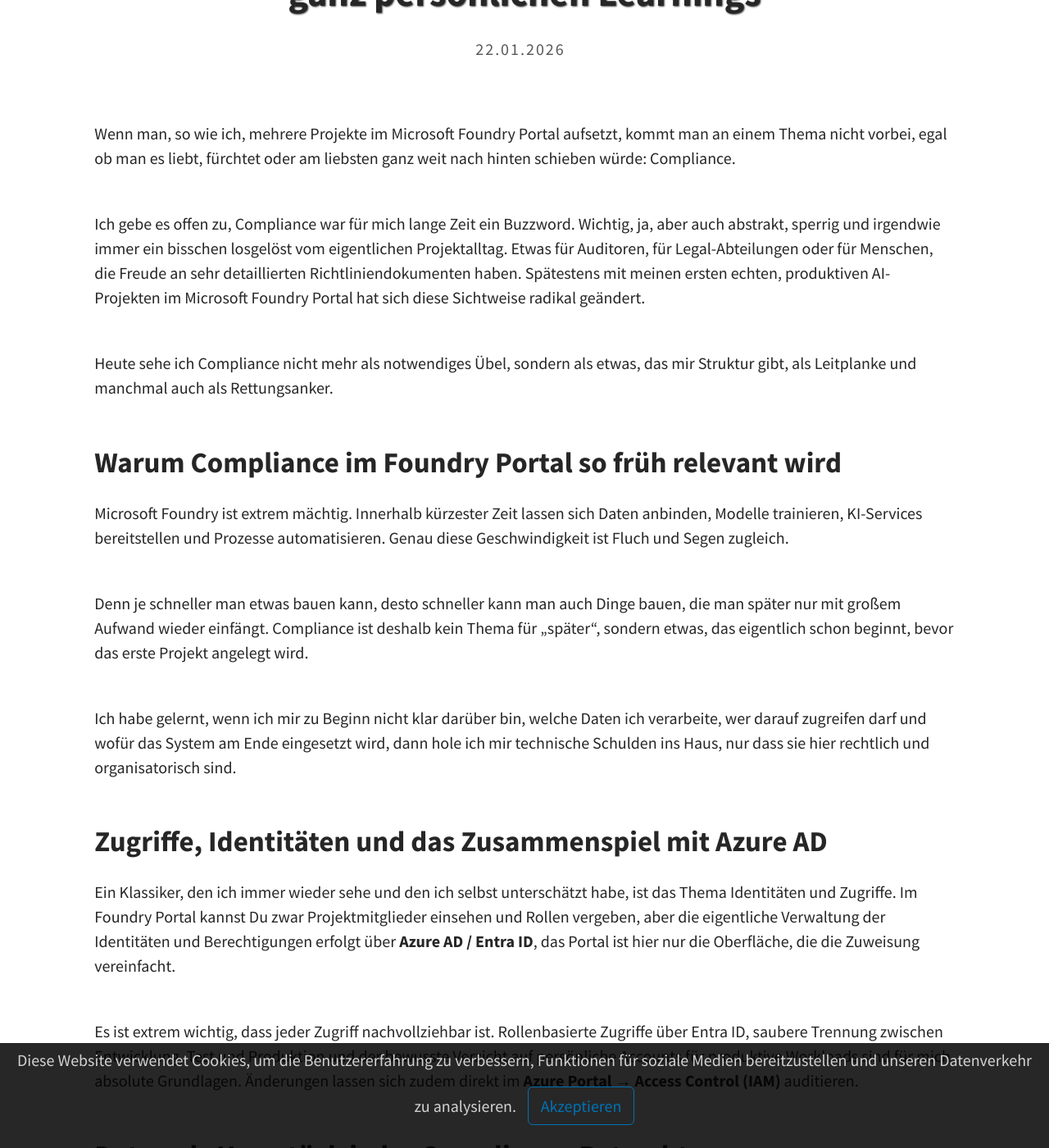
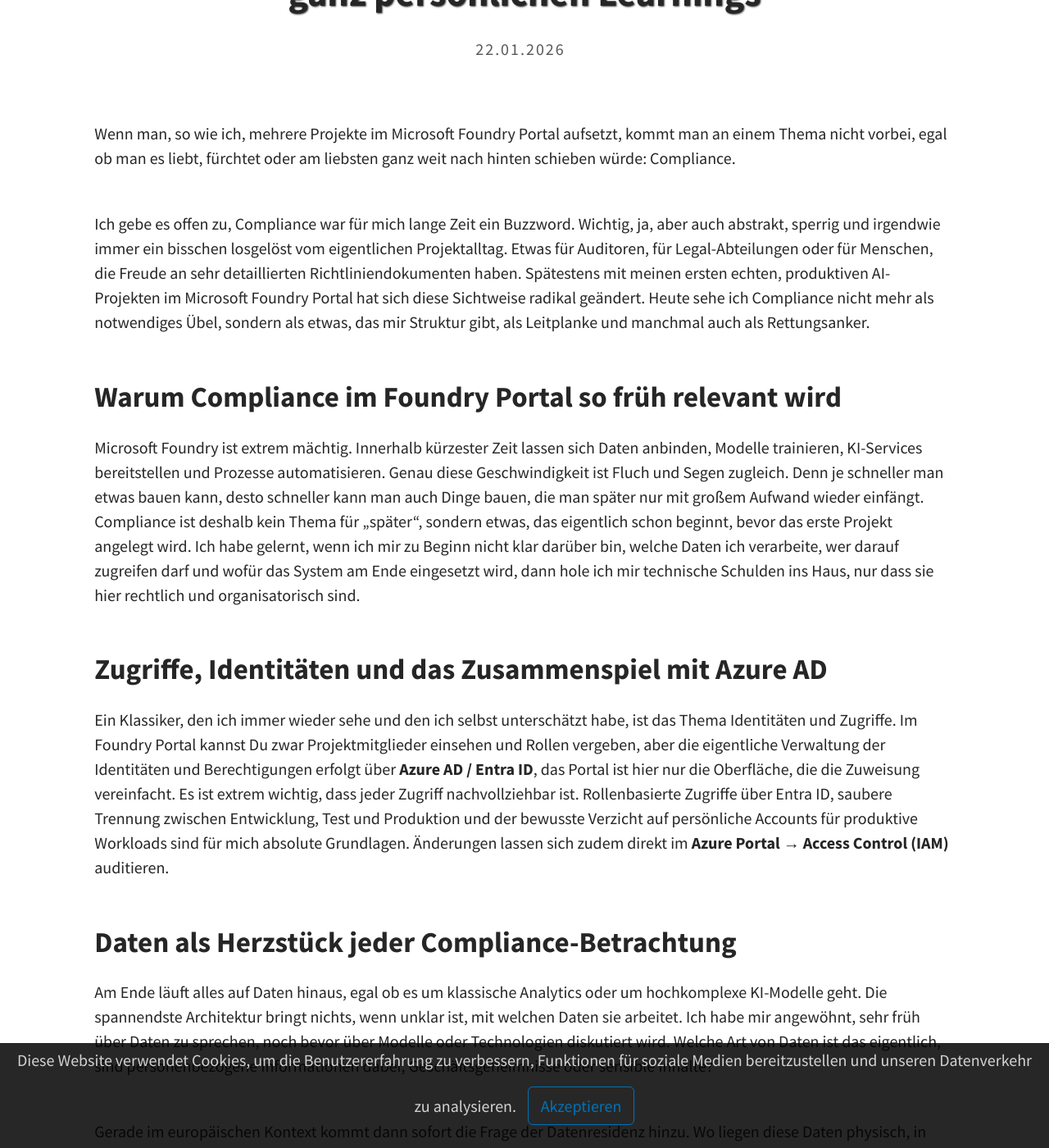
Before and after one commit to joriskahle007/joriskahle007.github.io, a Jekyll site: the page built from _posts/2026-01-22-Compliance.md, in a window 1280 px wide and 1400 px high, scrolled down 255 px. Shown: the whole window at 82% size. Built offline with Jekyll 4.4.1, drawn with Linux system fonts in a browser that asks for light colours; a script that is not in the unit is left out; some of the changed text lies outside the part shown.

Commit message:
Update 2026-01-22-Compliance.md

```diff
--- a/_posts/2026-01-22-Compliance.md
+++ b/_posts/2026-01-22-Compliance.md
@@ -6,33 +6,22 @@
 
 Wenn man, so wie ich, mehrere Projekte im Microsoft Foundry Portal aufsetzt, kommt man an einem Thema nicht vorbei, egal ob man es liebt, fürchtet oder am liebsten ganz weit nach hinten schieben würde: Compliance.<br><br>
 
-Ich gebe es offen zu, Compliance war für mich lange Zeit ein Buzzword. Wichtig, ja, aber auch abstrakt, sperrig und irgendwie immer ein bisschen losgelöst vom eigentlichen Projektalltag. Etwas für Auditoren, für Legal-Abteilungen oder für Menschen, die Freude an sehr detaillierten Richtliniendokumenten haben. Spätestens mit meinen ersten echten, produktiven AI-Projekten im Microsoft Foundry Portal hat sich diese Sichtweise radikal geändert.<br><br>
-
-Heute sehe ich Compliance nicht mehr als notwendiges Übel, sondern als etwas, das mir Struktur gibt, als Leitplanke und manchmal auch als Rettungsanker.<br><br>
+Ich gebe es offen zu, Compliance war für mich lange Zeit ein Buzzword. Wichtig, ja, aber auch abstrakt, sperrig und irgendwie immer ein bisschen losgelöst vom eigentlichen Projektalltag. Etwas für Auditoren, für Legal-Abteilungen oder für Menschen, die Freude an sehr detaillierten Richtliniendokumenten haben. Spätestens mit meinen ersten echten, produktiven AI-Projekten im Microsoft Foundry Portal hat sich diese Sichtweise radikal geändert. Heute sehe ich Compliance nicht mehr als notwendiges Übel, sondern als etwas, das mir Struktur gibt, als Leitplanke und manchmal auch als Rettungsanker.<br><br>
 
 ## Warum Compliance im Foundry Portal so früh relevant wird
 
-Microsoft Foundry ist extrem mächtig. Innerhalb kürzester Zeit lassen sich Daten anbinden, Modelle trainieren, KI-Services bereitstellen und Prozesse automatisieren. Genau diese Geschwindigkeit ist Fluch und Segen zugleich.<br><br>
-
-Denn je schneller man etwas bauen kann, desto schneller kann man auch Dinge bauen, die man später nur mit großem Aufwand wieder einfängt. Compliance ist deshalb kein Thema für „später“, sondern etwas, das eigentlich schon beginnt, bevor das erste Projekt angelegt wird.<br><br>
-
-Ich habe gelernt, wenn ich mir zu Beginn nicht klar darüber bin, welche Daten ich verarbeite, wer darauf zugreifen darf und wofür das System am Ende eingesetzt wird, dann hole ich mir technische Schulden ins Haus, nur dass sie hier rechtlich und organisatorisch sind.<br><br>
+Microsoft Foundry ist extrem mächtig. Innerhalb kürzester Zeit lassen sich Daten anbinden, Modelle trainieren, KI-Services bereitstellen und Prozesse automatisieren. Genau diese Geschwindigkeit ist Fluch und Segen zugleich.
+Denn je schneller man etwas bauen kann, desto schneller kann man auch Dinge bauen, die man später nur mit großem Aufwand wieder einfängt. Compliance ist deshalb kein Thema für „später“, sondern etwas, das eigentlich schon beginnt, bevor das erste Projekt angelegt wird. Ich habe gelernt, wenn ich mir zu Beginn nicht klar darüber bin, welche Daten ich verarbeite, wer darauf zugreifen darf und wofür das System am Ende eingesetzt wird, dann hole ich mir technische Schulden ins Haus, nur dass sie hier rechtlich und organisatorisch sind.<br><br>
 
 ## Zugriffe, Identitäten und das Zusammenspiel mit Azure AD
 
-Ein Klassiker, den ich immer wieder sehe und den ich selbst unterschätzt habe, ist das Thema Identitäten und Zugriffe. Im Foundry Portal kannst Du zwar Projektmitglieder einsehen und Rollen vergeben, aber die eigentliche Verwaltung der Identitäten und Berechtigungen erfolgt über **Azure AD / Entra ID**, das Portal ist hier nur die Oberfläche, die die Zuweisung vereinfacht.<br><br>
-
-Es ist extrem wichtig, dass jeder Zugriff nachvollziehbar ist. Rollenbasierte Zugriffe über Entra ID, saubere Trennung zwischen Entwicklung, Test und Produktion und der bewusste Verzicht auf persönliche Accounts für produktive Workloads sind für mich absolute Grundlagen. Änderungen lassen sich zudem direkt im **Azure Portal → Access Control (IAM)** auditieren.<br><br>
+Ein Klassiker, den ich immer wieder sehe und den ich selbst unterschätzt habe, ist das Thema Identitäten und Zugriffe. Im Foundry Portal kannst Du zwar Projektmitglieder einsehen und Rollen vergeben, aber die eigentliche Verwaltung der Identitäten und Berechtigungen erfolgt über **Azure AD / Entra ID**, das Portal ist hier nur die Oberfläche, die die Zuweisung vereinfacht. Es ist extrem wichtig, dass jeder Zugriff nachvollziehbar ist. Rollenbasierte Zugriffe über Entra ID, saubere Trennung zwischen Entwicklung, Test und Produktion und der bewusste Verzicht auf persönliche Accounts für produktive Workloads sind für mich absolute Grundlagen. Änderungen lassen sich zudem direkt im **Azure Portal → Access Control (IAM)** auditieren.<br><br>
 
 ## Daten als Herzstück jeder Compliance-Betrachtung
 
-Am Ende läuft alles auf Daten hinaus, egal ob es um klassische Analytics oder um hochkomplexe KI-Modelle geht. Die spannendste Architektur bringt nichts, wenn unklar ist, mit welchen Daten sie arbeitet.<br><br>
+Am Ende läuft alles auf Daten hinaus, egal ob es um klassische Analytics oder um hochkomplexe KI-Modelle geht. Die spannendste Architektur bringt nichts, wenn unklar ist, mit welchen Daten sie arbeitet. Ich habe mir angewöhnt, sehr früh über Daten zu sprechen, noch bevor über Modelle oder Technologien diskutiert wird. Welche Art von Daten ist das eigentlich, sind personenbezogene Informationen dabei, Geschäftsgeheimnisse oder sensible Inhalte?<br><br>
 
-Ich habe mir angewöhnt, sehr früh über Daten zu sprechen, noch bevor über Modelle oder Technologien diskutiert wird. Welche Art von Daten ist das eigentlich, sind personenbezogene Informationen dabei, Geschäftsgeheimnisse oder sensible Inhalte?<br><br>
-
-Gerade im europäischen Kontext kommt dann sofort die Frage der Datenresidenz hinzu. Wo liegen diese Daten physisch, in welcher Region und welche Services greifen darauf zu? Hier kommt **Microsoft Purview** ins Spiel, mit Purview kannst Du Daten klassifizieren, Data Lineage verfolgen und sicherstellen, dass Du die Compliance-Regeln einhältst. Es hilft enorm, um Transparenz über Datenflüsse und Risiken zu gewinnen.<br><br>
-
-Ein weiterer Punkt, den ich früher unterschätzt habe, ist Nachvollziehbarkeit. Logging klingt langweilig, bis man es braucht. Spätestens wenn jemand fragt, wer wann welche Daten genutzt oder welches Modell trainiert hat, wird klar, wie wichtig saubere Protokollierung ist.<br><br>
+Gerade im europäischen Kontext kommt dann sofort die Frage der Datenresidenz hinzu. Wo liegen diese Daten physisch, in welcher Region und welche Services greifen darauf zu? Hier kommt **Microsoft Purview** ins Spiel, mit Purview kannst Du Daten klassifizieren, Data Lineage verfolgen und sicherstellen, dass Du die Compliance-Regeln einhältst. Es hilft enorm, um Transparenz über Datenflüsse und Risiken zu gewinnen. Ein weiterer Punkt, den ich früher unterschätzt habe, ist Nachvollziehbarkeit. Logging klingt langweilig, bis man es braucht. Spätestens wenn jemand fragt, wer wann welche Daten genutzt oder welches Modell trainiert hat, wird klar, wie wichtig saubere Protokollierung ist.<br><br>
 
 ## Sicherheit und Schutzmaßnahmen
 
@@ -40,19 +29,11 @@
 
 ## KI verändert die Compliance-Fragestellung grundlegend
 
-Sobald KI ins Spiel kommt, verschiebt sich die Diskussion. Es geht nicht mehr nur darum, wer auf Daten zugreift, sondern auch darum, was Systeme selbstständig daraus machen.<br><br>
-
-Ich frage mich bei AI-Projekten im Foundry Portal inzwischen immer, können wir erklären, wie ein Modell zu seinen Ergebnissen kommt, ist dokumentiert, wofür es eingesetzt werden darf und wofür ausdrücklich nicht, und haben wir Mechanismen, um Fehlverhalten, Bias oder Missbrauch zumindest zu erkennen?<br><br>
-
-Je autonomer ein System wird, desto wichtiger werden klare Leitplanken. Nicht, weil man Innovation bremsen will, sondern weil man sie kontrollierbar halten muss.<br><br>
+Sobald KI ins Spiel kommt, verschiebt sich die Diskussion. Es geht nicht mehr nur darum, wer auf Daten zugreift, sondern auch darum, was Systeme selbstständig daraus machen. Ich frage mich bei AI-Projekten im Foundry Portal inzwischen immer, können wir erklären, wie ein Modell zu seinen Ergebnissen kommt, ist dokumentiert, wofür es eingesetzt werden darf und wofür ausdrücklich nicht, und haben wir Mechanismen, um Fehlverhalten, Bias oder Missbrauch zumindest zu erkennen? Je autonomer ein System wird, desto wichtiger werden klare Leitplanken. Nicht, weil man Innovation bremsen will, sondern weil man sie kontrollierbar halten muss.<br><br>
 
 ## Die Rolle von Dokumentation und warum ich sie heute anders sehe
 
-Ich war nie ein großer Fan von Dokumentation. Sie fühlt sich oft nach zusätzlicher Arbeit an, die keinen unmittelbaren Mehrwert bringt. Das hat sich geändert.<br><br>
-
-Heute sehe ich Dokumentation als Teil der Architektur. Entscheidungen, die nicht dokumentiert sind, existieren im Zweifel nicht. Gerade im Compliance-Kontext ist das fatal.<br><br>
-
-Ich halte fest, warum bestimmte Daten genutzt werden, warum ein Modell so aufgebaut ist, warum bestimmte Zugriffe vergeben wurden. Nicht für ein Audit, sondern für mein zukünftiges Ich und für alle, die irgendwann Verantwortung für das Projekt übernehmen.<br><br>
+Ich war nie ein großer Fan von Dokumentation. Sie fühlt sich oft nach zusätzlicher Arbeit an, die keinen unmittelbaren Mehrwert bringt. Das hat sich geändert. Heute sehe ich Dokumentation als Teil der Architektur. Entscheidungen, die nicht dokumentiert sind, existieren im Zweifel nicht. Gerade im Compliance-Kontext ist das fatal. Ich halte fest, warum bestimmte Daten genutzt werden, warum ein Modell so aufgebaut ist, warum bestimmte Zugriffe vergeben wurden. Nicht für ein Audit, sondern für mein zukünftiges Ich und für alle, die irgendwann Verantwortung für das Projekt übernehmen.<br><br>
 
 ## Die wichtigsten Compliance-Schritte in AI-Projekten im Foundry Portal
 
@@ -70,15 +51,8 @@
 
 ## Governance statt Verbotspolitik
 
-Ein Punkt, der mir besonders wichtig geworden ist, gute Compliance bedeutet nicht, alles zu verbieten. Im Gegenteil, gute Governance schafft Klarheit und ermöglicht erst Innovation.<br><br>
-
-Wenn Teams wissen, in welchem Rahmen sie sich bewegen dürfen, entstehen bessere Lösungen. Unsicherheit ist der größte Innovationskiller, klare Regeln sind oft der beste Beschleuniger. <br><br>
+Ein Punkt, der mir besonders wichtig geworden ist, gute Compliance bedeutet nicht, alles zu verbieten. Im Gegenteil, gute Governance schafft Klarheit und ermöglicht erst Innovation. Wenn Teams wissen, in welchem Rahmen sie sich bewegen dürfen, entstehen bessere Lösungen. Unsicherheit ist der größte Innovationskiller, klare Regeln sind oft der beste Beschleuniger. <br><br>
 
 ## Mein persönliches Fazit
 
-Compliance im Microsoft Foundry Portal ist kein einmaliges To-do, das man abhakt und vergisst. Es ist ein fortlaufender Prozess, der mit jedem Projekt wächst. <br><br>
-
-Ja, er kostet Zeit, ja, er kann nerven. Aber er schafft Vertrauen, ermöglicht Skalierung und trennt am Ende experimentelle Spielereien von professionellen, tragfähigen Plattformen. <br><br>
-
-Wenn Du gerade erst mit Foundry-Projekten startest, dann nimm Compliance ernst, aber hab keine Angst davor. Sie ist kein Gegner, sie ist Dein Sicherheitsnetz. Und aus eigener Erfahrung kann ich sagen, man ist sehr froh darüber, wenn man es braucht.
- <br><br>
+Compliance im Microsoft Foundry Portal ist kein einmaliges To-do, das man abhakt und vergisst. Es ist ein fortlaufender Prozess, der mit jedem Projekt wächst. Ja, er kostet Zeit, ja, er kann nerven. Aber er schafft Vertrauen, ermöglicht Skalierung und trennt am Ende experimentelle Spielereien von professionellen, tragfähigen Plattformen. Wenn Du gerade erst mit Foundry-Projekten startest, dann nimm Compliance ernst, aber hab keine Angst davor. Sie ist kein Gegner, sie ist Dein Sicherheitsnetz. Und aus eigener Erfahrung kann ich sagen, man ist sehr froh darüber, wenn man es braucht.<br><br>
```
